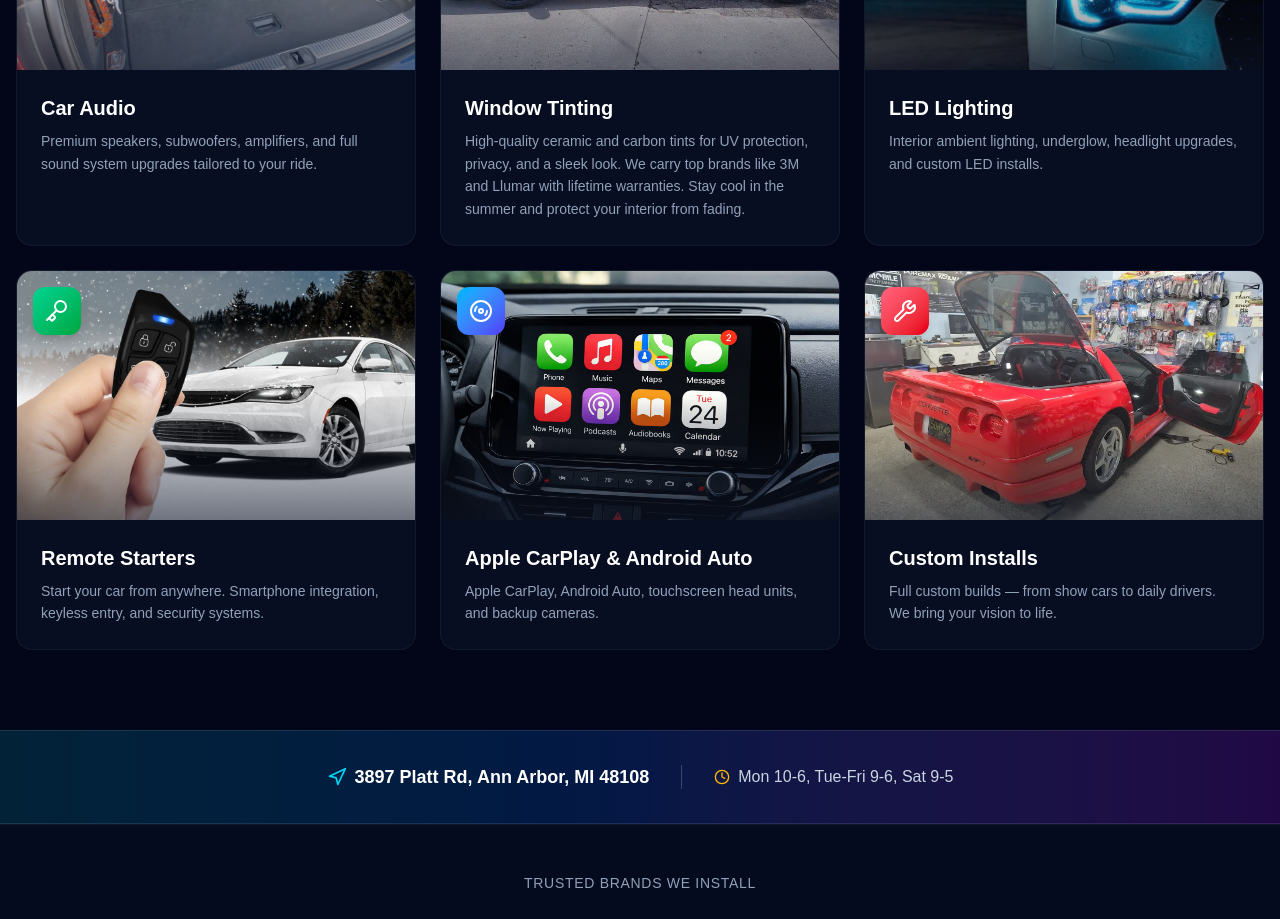
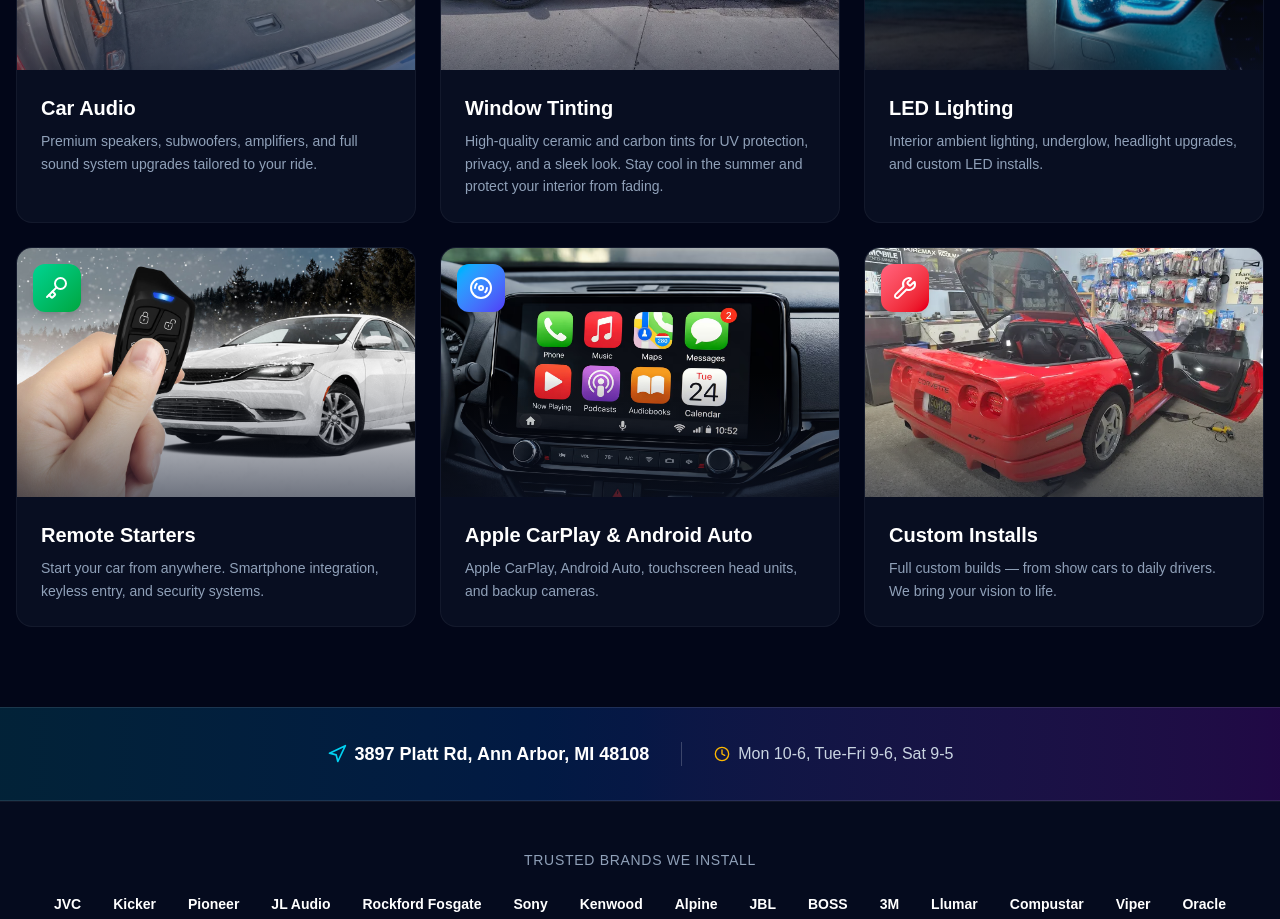
Before and after one commit to islamicforaliving/hollywood-sound, a Next.js app: page / in a window 1280 px wide. Shown: the part 1340-2259 px from the top of the page. Built offline with nearby package versions, Linux system fonts and the light colour scheme.

Commit message:
Remove brand names and warranty mention from tinting description

```diff
--- a/src/app/page.tsx
+++ b/src/app/page.tsx
@@ -39,7 +39,7 @@
     icon: Sun,
     title: "Window Tinting",
     description:
-      "High-quality ceramic and carbon tints for UV protection, privacy, and a sleek look. We carry top brands like 3M and Llumar with lifetime warranties. Stay cool in the summer and protect your interior from fading.",
+      "High-quality ceramic and carbon tints for UV protection, privacy, and a sleek look. Stay cool in the summer and protect your interior from fading.",
     color: "from-purple-400 to-fuchsia-600",
     image: "/images/unnamed (7).webp",
   },
```
